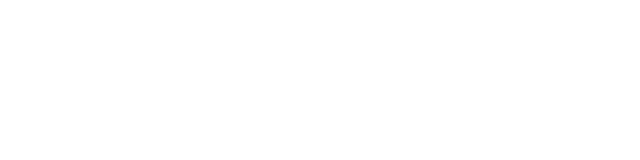
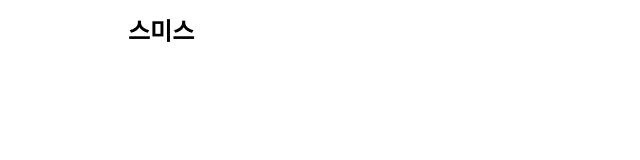
Before and after one commit to ZEO3S/SMISE, a Next.js app: page / in a window 1280 px wide. Shown: the top 160 px of the page, without its empty margins (0-640 px from the left). Built offline with nearby package versions, Linux system fonts and the light colour scheme.

Commit message:
feat: `Layout` 구현

```diff
--- a/app/layout.tsx
+++ b/app/layout.tsx
@@ -1,6 +1,8 @@
 import type { Metadata } from "next";
 import { Inter } from "next/font/google";
 import "./globals.css";
+
+import Layout from "@/components/common/layout";
 
 const inter = Inter({ subsets: ["latin"] });
 
@@ -16,7 +18,9 @@
 }>) {
   return (
     <html lang='ko'>
-      <body className={inter.className}>{children}</body>
+      <body className={inter.className}>
+        <Layout>{children}</Layout>
+      </body>
     </html>
   );
 }
--- /dev/null
+++ b/components/common/button/index.tsx
@@ -0,0 +1,8 @@
+import { ComponentPropsWithRef } from "react";
+
+export default function Button({
+  children,
+  ...rest
+}: ComponentPropsWithRef<"button">) {
+  return <button {...rest}>{children}</button>;
+}
--- /dev/null
+++ b/components/common/layout/header/index.tsx
@@ -0,0 +1,15 @@
+"use client";
+
+import Button from "@/components/common/button";
+
+export default function Header() {
+  const handleTitleClick = () => window.location.reload();
+
+  return (
+    <header className='flex items-center h-16 px-32'>
+      <Button onClick={handleTitleClick}>
+        <h1 className='text-2xl font-black'>스미스</h1>
+      </Button>
+    </header>
+  );
+}
--- /dev/null
+++ b/components/common/layout/index.tsx
@@ -0,0 +1,13 @@
+import { PropsWithChildren } from "react";
+
+import Header from "./header";
+import Main from "./main";
+
+export default function Layout({ children }: PropsWithChildren) {
+  return (
+    <div className='flex flex-col h-screen'>
+      <Header />
+      <Main>{children}</Main>
+    </div>
+  );
+}
--- /dev/null
+++ b/components/common/layout/main/index.tsx
@@ -0,0 +1,5 @@
+import { PropsWithChildren } from "react";
+
+export default function Main({ children }: PropsWithChildren) {
+  return <main className='flex flex-1 px-40 py-10'>{children}</main>;
+}
```
